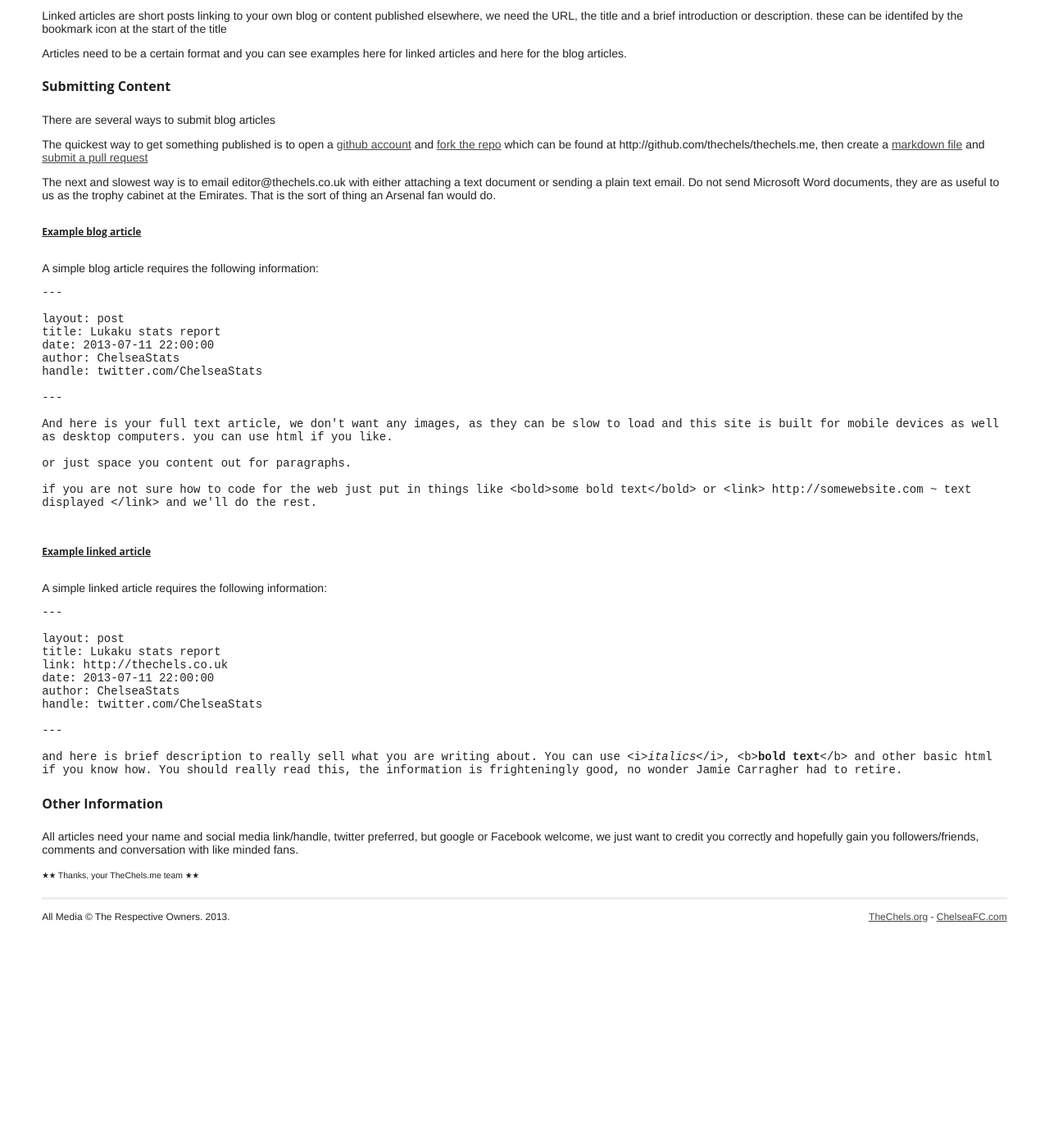
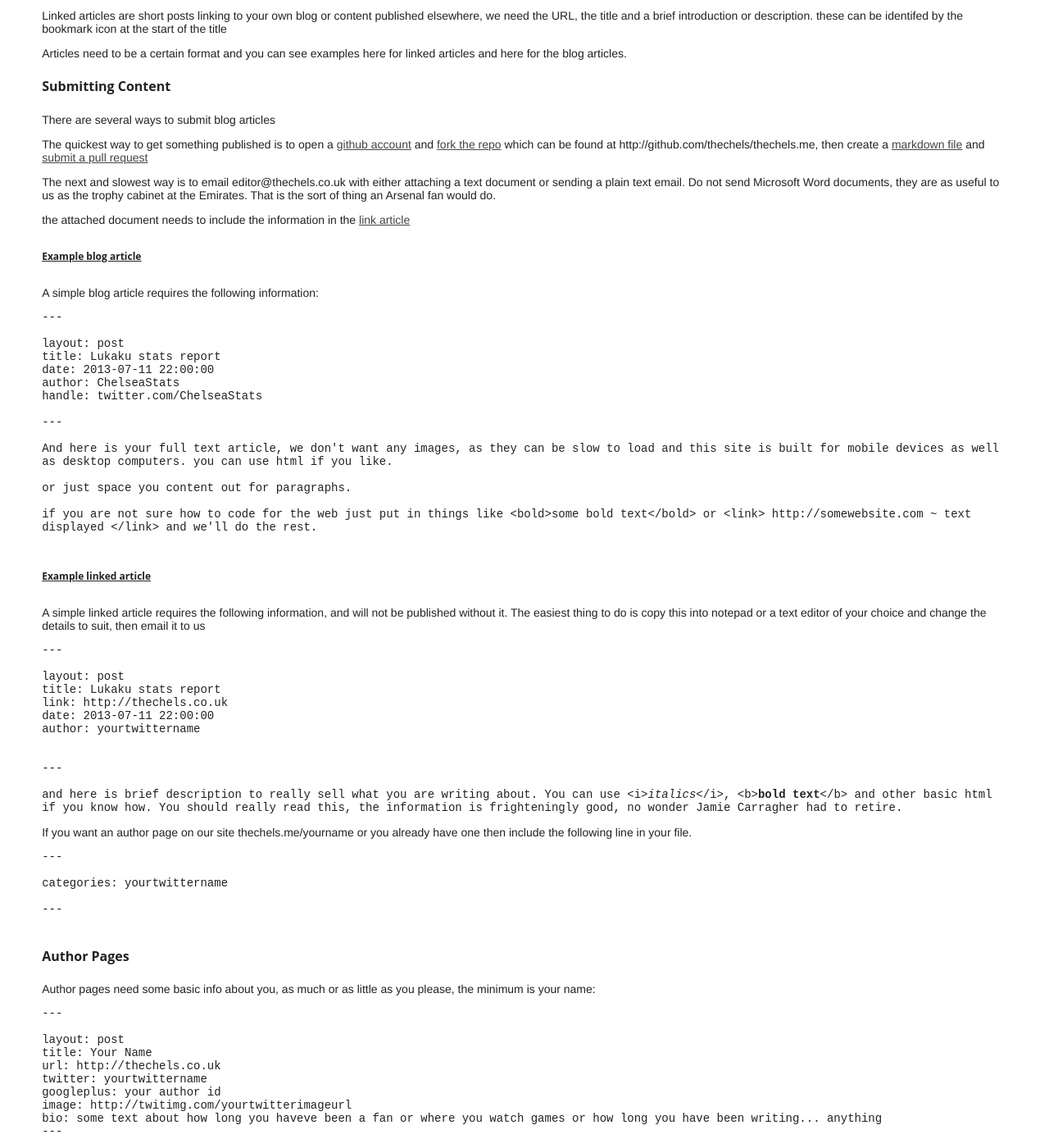
Before and after one commit to TheNenae/TheChels.github.io, a Jekyll site: the page built from help/index.html, in a window 1280 px wide and 1400 px high, scrolled down 561 px. Shown: the whole window at 82% size. Built offline with Jekyll 4.4.1, drawn with Linux system fonts in a browser that asks for light colours; nearby versions of some CDN libraries; Markdown is read by kramdown in place of the engine named in the settings; before the commit the page ends 1726 px from its top, so only the background shows below that.

Commit message:
Update index.html

```diff
--- a/help/index.html
+++ b/help/index.html
@@ -43,7 +43,7 @@ category: help
 <p>The quickest way to get something published is to open a <a href="https://github.com/">github account</a> and <a href="https://help.github.com/articles/fork-a-repo">fork the repo</a> which can be found at http://github.com/thechels/thechels.me, then create a <a href="http://daringfireball.net/projects/markdown/basics">markdown file</a> and <a href="https://help.github.com/articles/using-pull-requests">submit a pull request</a></p>
 
 <p>The next and slowest way is to email editor@thechels.co.uk with either attaching a text document or sending a plain text email. Do not send Microsoft Word documents, they are as useful to us as the trophy cabinet at the Emirates. That is the sort of thing an Arsenal fan would do.</p>
-
+<p>the attached document needs to include the information in the <a href="#link">link article</a></p>
 <h4 id="blog"></h4>
 
 <h6>Example blog article</h6>
@@ -70,7 +70,8 @@ if you are not sure how to code for the web just put in things like &lt;bold&gt;
 <h4 id="link"></h4>
 
 <h6>Example linked article</h6>
-<p>A simple linked article requires the following information:</p>
+<p>A simple linked article requires the following information, and will not be published without it. The easiest thing to do is copy this into notepad or a text editor of your choice and change
+    the details to suit, then email it to us</p>
 
 <pre><code>---
 
@@ -78,15 +79,38 @@ layout: post
 title: Lukaku stats report
 link: http://thechels.co.uk
 date: 2013-07-11 22:00:00
-author: ChelseaStats
-handle: twitter.com/ChelseaStats
+author: yourtwittername
+
 
 ---
 
 and here is brief description to really sell what you are writing about. You can use &lt;i&gt;<i>italics</i>&lt;/i&gt;, &lt;b&gt;<b>bold text</b>&lt;/b&gt; and other basic html if you know how. You should really read this, the information is frighteningly good, no wonder Jamie Carragher had to retire.
 </code></pre>
 
+<p>If you want an author page on our site thechels.me/yourname or you already have one then include the following line in your file.</p>
 
+<pre><code>---
+
+categories: yourtwittername
+
+---
+
+</code></pre>
+
+<h4 id="auhthor">Author Pages</h4>
+<p>Author pages need some basic info about you, as much or as little as you please, the minimum is your name:</p>
+
+<pre><code>---
+
+layout: post
+title: Your Name
+url: http://thechels.co.uk
+twitter: yourtwittername
+googleplus: your author id
+image: http://twitimg.com/yourtwitterimageurl
+bio: some text about how long you haveve been a fan or where you watch games or how long you have been writing... anything
+---
+</code></pre>
 
 <h4 id="other">Other Information</h4>
 
```
